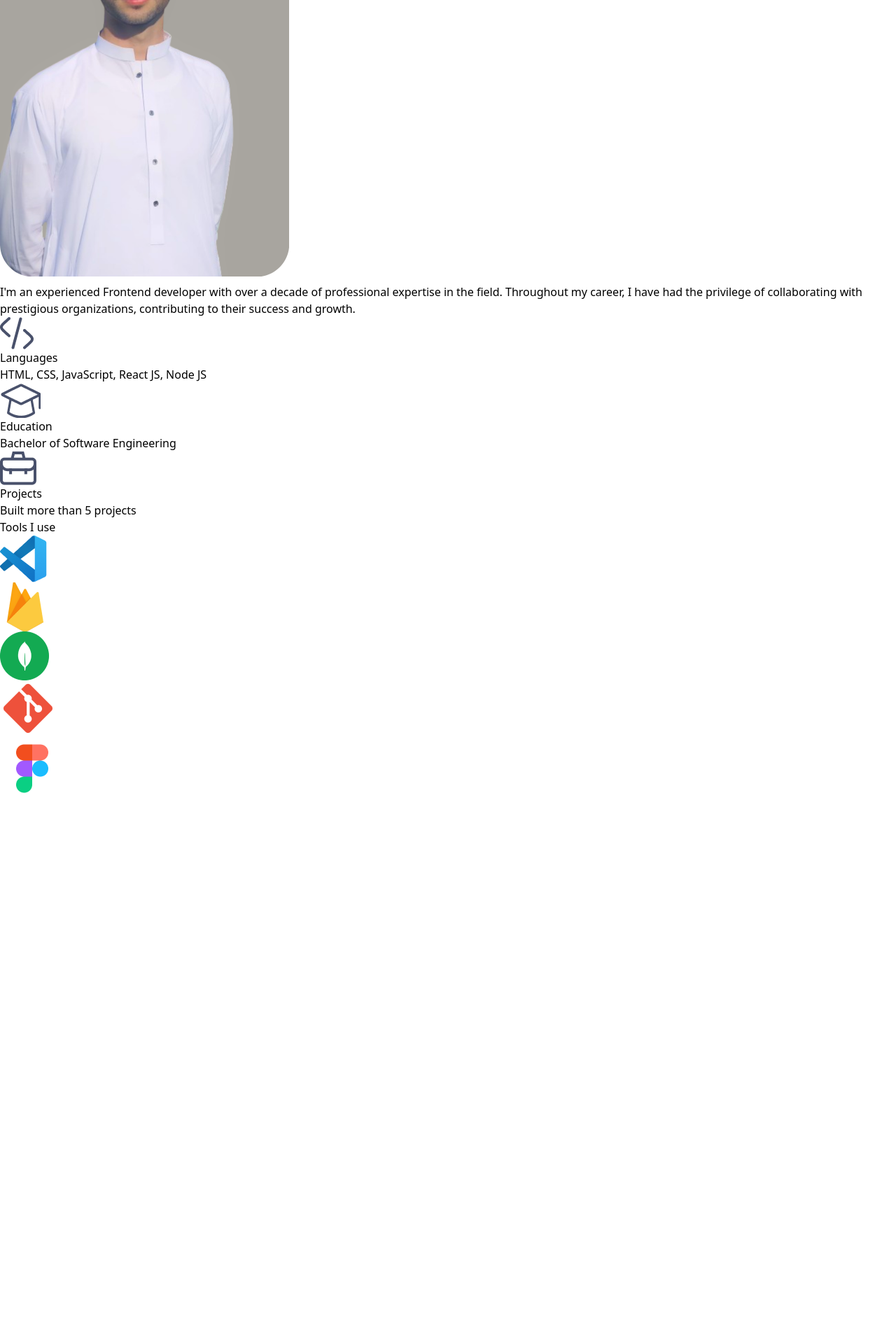
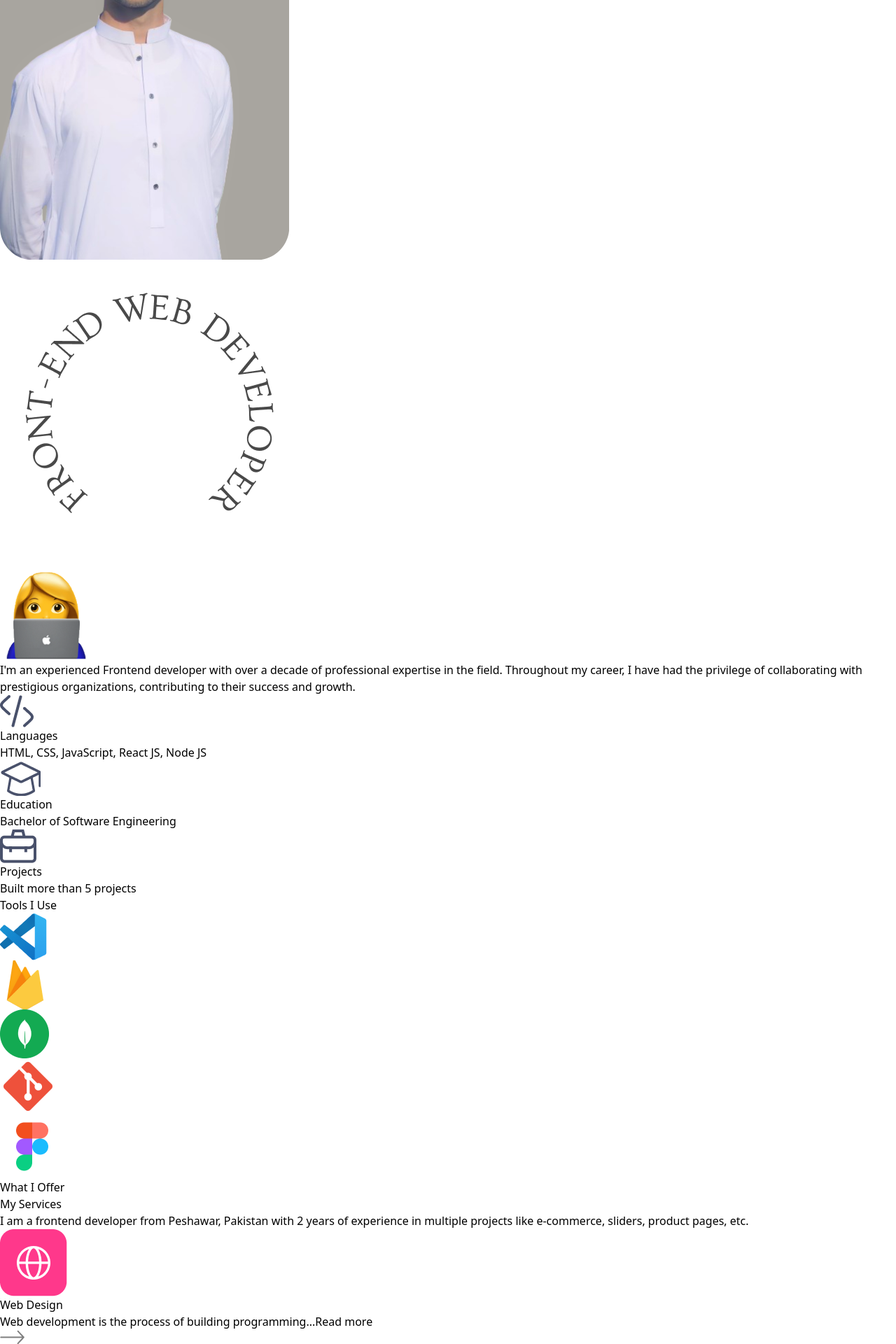
Before and after one commit to Monikhattak/New-portfolio, a React (Vite) app: page / in a window 1280 px wide. Shown: the part 2728-4648 px from the top of the page at 70% size. Before the commit the page ends 3872 px from the top, so only its background shows below. Built offline with nearby package versions, Linux system fonts and the light colour scheme.

Commit message:
"Added Services component to App, updated About component with new design and icons, and modified Header component with id attribute"

```diff
--- a/src/App.jsx
+++ b/src/App.jsx
@@ -2,6 +2,7 @@ import React from 'react'
 import Navbar from './components/Navbar'
 import Header from './components/Header'
 import About from './components/About'
+import Services from './components/Services'
 
 
 function App() {
@@ -10,6 +11,7 @@ function App() {
  <Navbar/>
  <Header/>
  <About/>
+ <Services/>
  </>
   )
 }
--- a/src/components/About.jsx
+++ b/src/components/About.jsx
@@ -8,60 +8,71 @@ import firebase_icon from '../assets/firebase.png';
 import figma_icon from '../assets/figma.png';
 import git_icon from '../assets/git.png';
 import mongodb_icon from '../assets/mongodb.png';
+import circular_icon from '../assets/circular-text.png';
+import dev_icon from '../assets/dev-icon.png'
 
 function About() {
   return (
-    <div id="about" className='w-full px-[12%] py-10'>
-      <h4 className='text-center mb-2 text-lg'>Introduction</h4>
-      <h2 className='text-center text-5xl'>About me</h2>
-      <p className='text-center mt-4'>Here you can add more details about yourself.</p>
-      <div className='w-full flex flex-col lg:flex-row items-center gap-20 my-20'>
-        <img className='w-64 sm:w-80 rounded-3xl max-w-none' src={user_img} alt="" />
+    <div id="about" className='w-full px-[12%] py-10 scroll-mt-20'>
+      <h4 className='text-center mt-20 mb-2 text-lg font-semibold text-gray-700'>Introduction</h4>
+      <h2 className='text-center text-5xl font-bold text-gray-900'>About Me</h2>
+      <div className='w-full flex flex-col lg:flex-row items-center gap-20 my-20 relative'>
+        <div className=' max-w-max mx-auto relative'>
+
+
+        <img className='w-64 sm:w-80 rounded-3xl max-w-none' src={user_img} alt="User" />
+        <div className=' bg-slate-200 w-1/2  aspect-square  absolute right-0 bottom-0
+         rounded-full translate-x-1/4 translate-y-1/3  shadow-[0_4px_55ppx_ rgba(140, 0, 162, 0.1)]
+          flex items-center justify-center'>
+          <img className='w-full' src={circular_icon} alt="Circular Icon" />
+         <img className='w-1/4 absolute top-1/2 left-1/2 -translate-x-1/2 -translate-y-1/2' src={dev_icon} alt="" />
+        </div>
+        </div>
         <div className='flex-1'>
-          <p className='mb-10 max-w-2xl'>
+          <p className='mb-10 max-w-2xl text-gray-700'>
             I'm an experienced Frontend developer with over a decade of professional
             expertise in the field. Throughout my career, I have had the privilege
             of collaborating with prestigious organizations, contributing to their success and growth.
           </p>
           <ul className='grid grid-cols-1 sm:grid-cols-3 gap-6 max-w-2xl'>
             <li className='border-[0.5px] border-gray-400 rounded-xl p-6 cursor-pointer flex items-start gap-4 hover:bg-[#fef4ff] hover:-translate-y-1 duration-500 hover:shadow-[4px_4px_0_#000]'>
-              <img className='w-7 mt-3' src={code_icon} alt="" />
+              <img className='w-7 mt-3' src={code_icon} alt="Code Icon" />
               <div>
                 <h3 className='my-3 font-semibold text-gray-700'>Languages</h3>
                 <p className='text-gray-700 text-sm'>HTML, CSS, JavaScript, React JS, Node JS</p>
               </div>
             </li>
             <li className='border-[0.5px] border-gray-400 rounded-xl p-6 cursor-pointer flex items-start gap-4 hover:bg-[#fef4ff] hover:-translate-y-1 duration-500 hover:shadow-[4px_4px_0_#000]'>
-              <img className='w-7 mt-3' src={edu_icon} alt="" />
+              <img className='w-7 mt-3' src={edu_icon} alt="Education Icon" />
               <div>
                 <h3 className='my-3 font-semibold text-gray-700'>Education</h3>
                 <p className='text-gray-700 text-sm'>Bachelor of Software Engineering</p>
               </div>
             </li>
             <li className='border-[0.5px] border-gray-400 rounded-xl p-6 cursor-pointer flex items-start gap-4 hover:bg-[#fef4ff] hover:-translate-y-1 duration-500 hover:shadow-[4px_4px_0_#000]'>
-              <img className='w-7 mt-3' src={project_icon} alt="" />
+              <img className='w-7 mt-3' src={project_icon} alt="Project Icon" />
               <div>
                 <h3 className='my-3 font-semibold text-gray-700'>Projects</h3>
                 <p className='text-gray-700 text-sm'>Built more than 5 projects</p>
               </div>
             </li>
           </ul>
-          <h4 className='my-6 text-gray-700'>Tools I use</h4>
+          <h4 className='my-6 text-gray-700 text-lg font-semibold'>Tools I Use</h4>
           <ul className='flex items-center gap-3 sm:gap-5'>
             <li className='flex justify-center items-center w-12 sm:w-14 aspect-square border border-gray-400 rounded-lg cursor-pointer hover:-translate-y-1 duration-500'>
-              <img className='w-5 sm:w-7' src={vs_code_icon} alt="" />
+              <img className='w-5 sm:w-7' src={vs_code_icon} alt="VS Code Icon" />
             </li>
             <li className='flex justify-center items-center w-12 sm:w-14 aspect-square border border-gray-400 rounded-lg cursor-pointer hover:-translate-y-1 duration-500'>
-              <img className='w-5 sm:w-7' src={firebase_icon} alt="" />
+              <img className='w-5 sm:w-7' src={firebase_icon} alt="Firebase Icon" />
             </li>
             <li className='flex justify-center items-center w-12 sm:w-14 aspect-square border border-gray-400 rounded-lg cursor-pointer hover:-translate-y-1 duration-500'>
-              <img className='w-5 sm:w-7' src={mongodb_icon} alt="" />
+              <img className='w-5 sm:w-7' src={mongodb_icon} alt="MongoDB Icon" />
             </li>
             <li className='flex justify-center items-center w-12 sm:w-14 aspect-square border border-gray-400 rounded-lg cursor-pointer hover:-translate-y-1 duration-500'>
-              <img className='w-5 sm:w-7' src={git_icon} alt="" />
+              <img className='w-5 sm:w-7' src={git_icon} alt="Git Icon" />
             </li>
             <li className='flex justify-center items-center w-12 sm:w-14 aspect-square border border-gray-400 rounded-lg cursor-pointer hover:-translate-y-1 duration-500'>
-              <img className='w-5 sm:w-7' src={figma_icon} alt="" />
+              <img className='w-5 sm:w-7' src={figma_icon} alt="Figma Icon" />
             </li>
           </ul>
         </div>
--- a/src/components/Header.jsx
+++ b/src/components/Header.jsx
@@ -6,7 +6,7 @@ import download_icon from '../assets/download-icon.png';
 
 function Header() {
   return (
-    <div className='w-11/12 max-w-3xl text-center mx-auto h-screen flex flex-col items-center justify-center gap-4 px-4 md:px-0'>
+    <div id="home" className='w-11/12 max-w-3xl text-center mx-auto h-screen flex flex-col items-center justify-center gap-4 px-4 md:px-0'>
       <img className='rounded-full w-32 md:w-48' src={profile_img} alt="Profile" />
       <h3 className='text-xl md:text-2xl flex items-center'>Hi, I'm Muhammad Mujtaba <img className='w-6 ml-2' src={hand_icon} alt="Wave" /></h3>
       <h1 className='text-2xl md:text-4xl lg:text-[40px]'>Frontend Web Developer based in Pakistan.</h1>
--- /dev/null
+++ b/src/components/Services.jsx
@@ -0,0 +1,31 @@
+import React from 'react';
+import web_icon from '../assets/web-icon.png';
+import right_arrow from "../assets/right-arrow.png";
+
+function Services() {
+  return (
+    <div id="services" className="w-full px-[12%] py-10 scroll-mt-20">
+      <h4 className="text-center mb-2 text-lg text-gray-700">What I Offer</h4>
+      <h3 className="text-center text-5xl font-bold text-gray-900">My Services</h3>
+      <p className="text-center max-w-2xl mx-auto mt-5 mb-12 text-gray-700">
+        I am a frontend developer from Peshawar, Pakistan with 2 years of experience in multiple projects like e-commerce, sliders, product pages, etc.
+      </p>
+      <div className="grid grid-cols-1 sm:grid-cols-2 lg:grid-cols-4 gap-6 my-10">
+        <div className="border border-gray-500 rounded-lg px-8 py-12 hover:shadow-[4px_4px_0_#000] cursor-pointer hover:bg-[#fcf4ff] hover:-translate-y-1 duration-500">
+          <img className="w-10 mb-4" src={web_icon} alt="Web Design Icon" />
+          <h3 className="text-lg my-4 text-gray-700">Web Design</h3>
+          <p className="text-sm text-gray-600 leading-5">
+            Web development is the process of building programming...
+            <a href="#" className="flex items-center gap-2 sm:mt-5 text-blue-500 hover:text-blue-700 duration-300">
+              Read more
+              <img className="w-4" src={right_arrow} alt="Right Arrow Icon" />
+            </a>
+          </p>
+        </div>
+
+      </div>
+    </div>
+  );
+}
+
+export default Services;
```
